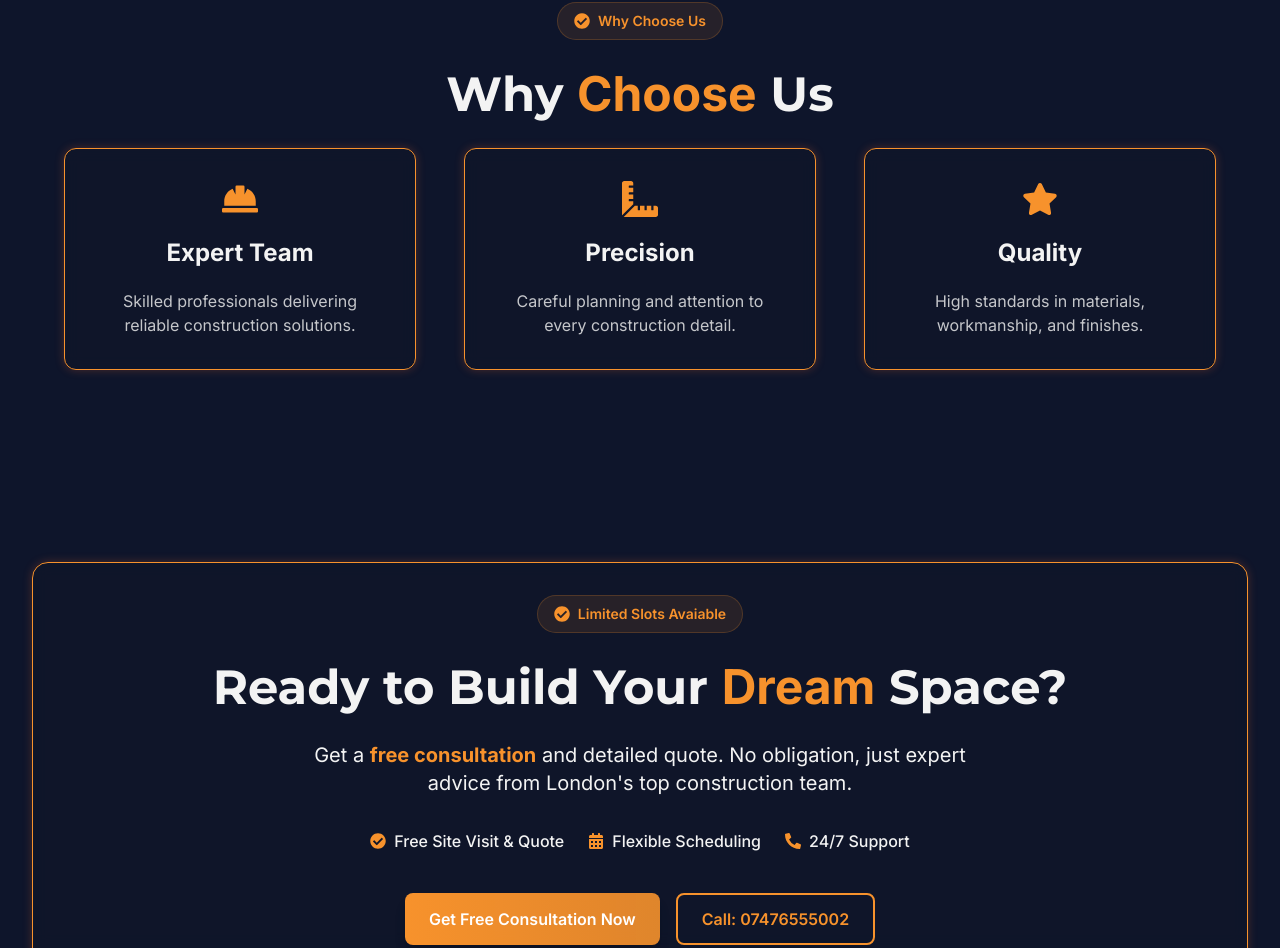
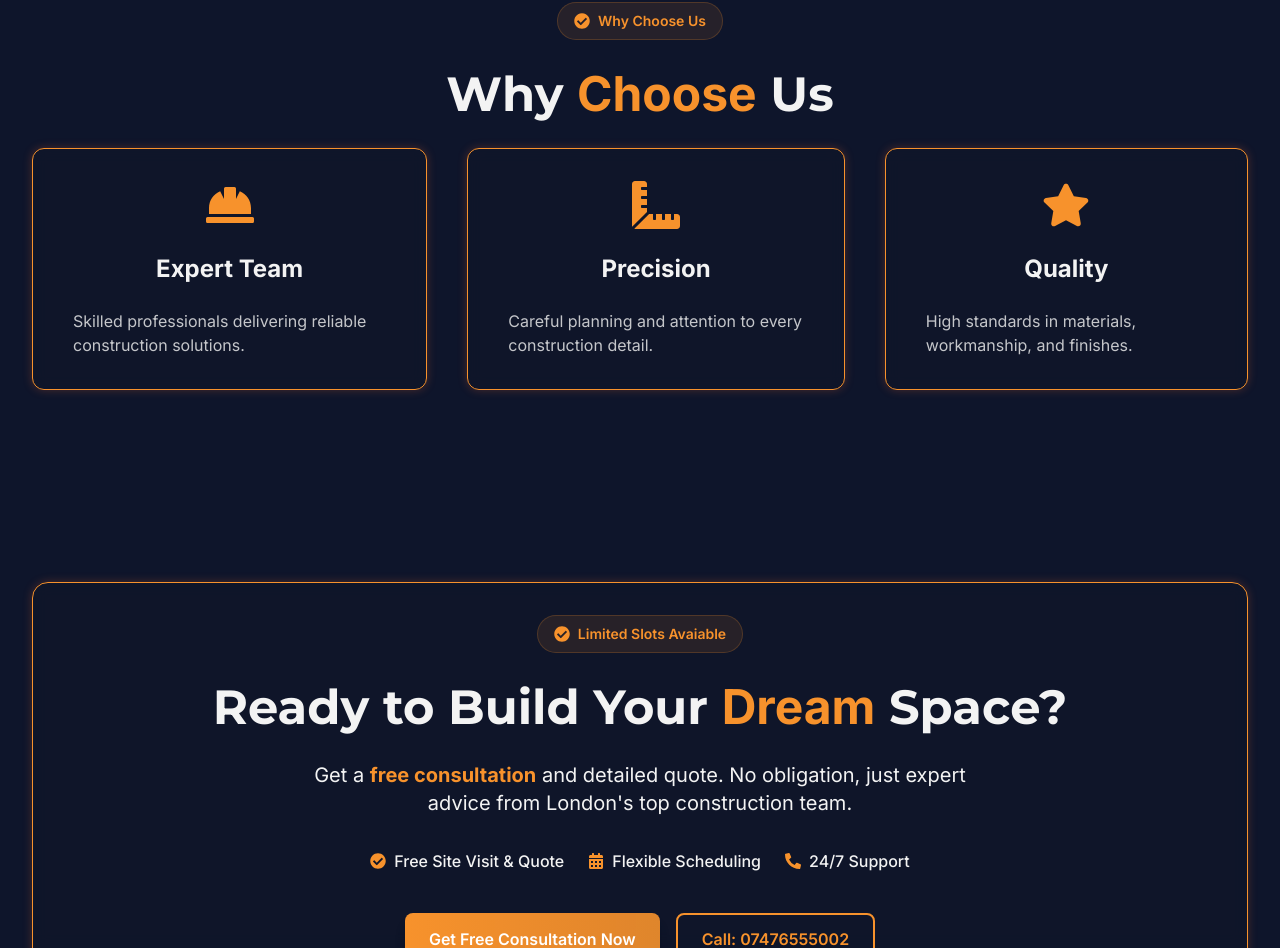
Before and after one commit to FarahS-Teams/fa-builders, a Next.js app: page /about in a window 1280 px wide. Shown: the part 4049-4997 px from the top of the page. Built offline with nearby package versions, Linux system fonts and the light colour scheme.

Commit message:
Home-Cards-padding-update-commit

```diff
--- a/components/home/CTASection.jsx
+++ b/components/home/CTASection.jsx
@@ -28,7 +28,7 @@ const CTASection = () => {
       <div className="content py-16 md:py-24">
         {/* Main CTA Card */}
         <div
-          className={`${currentTheme.card} rounded-2xl py-17 md:py-16 px-5 text-center relative overflow-hidden`}
+          className={`${currentTheme.card} rounded-2xl text-center relative overflow-hidden`}
         >
           {/* Badge */}
           <Badge text={"Limited Slots Avaiable"} />
--- a/components/home/HeroSection.jsx
+++ b/components/home/HeroSection.jsx
@@ -69,7 +69,7 @@ const HeroSection = () => {
             <div className="relative">
               <div className="absolute -inset-4 bg-linear-to-r from-secondary/20 to-secondary/20 rounded-3xl blur-xl opacity-50"></div>
               <div
-                className={`relative rounded-2xl overflow-hidden ${currentTheme.card} border-2 border-secondary shadow-2xl`}
+                className={`relative rounded-2xl overflow-hidden border-2 border-secondary shadow-2xl`}
               >
                 {/* Skeleton */}
                 {!imageLoaded && (
@@ -90,7 +90,7 @@ const HeroSection = () => {
 
             {/* Card 1 */}
             <div
-              className={`${currentTheme.background} absolute -bottom-6 -left-2 md:-left-6 ${currentTheme.card} p-3 md:p-4 rounded-xl shadow-xl border border-secondary max-w-xs`}
+              className={`${currentTheme.background} absolute -bottom-6 -left-2 md:-left-6 ${currentTheme.card} rounded-xl shadow-xl border border-secondary max-w-xs`}
             >
               <div className="flex items-center gap-3">
                 <div className="p-2 bg-secondary rounded-lg">
@@ -105,7 +105,7 @@ const HeroSection = () => {
 
             {/*Card 2 */}
             <div
-              className={`absolute -top-2 -right-2 md:-right-6 ${currentTheme.card} p-3 md:p-4 rounded-xl shadow-xl border border-secondary/20 max-w-xs`}
+              className={`absolute -top-2 -right-2 md:-right-6 ${currentTheme.card} rounded-xl shadow-xl border border-secondary/20 max-w-xs`}
             >
               <div className="flex items-center gap-3">
                 <div className="p-2 bg-secondary rounded-lg">
--- a/components/home/PerksSection.jsx
+++ b/components/home/PerksSection.jsx
@@ -4,20 +4,20 @@ import { useContext } from "react";
 import { FaHardHat, FaRulerCombined, FaStar } from "react-icons/fa";
 import themeContext from "@/app/context/themeContext";
 import Badge from "../Badge";
-
+import SimpleCards from "../SimpleCards";
 const perksData = [
   {
-    icon: FaHardHat,
+    icon: <FaHardHat />,
     title: "Expert Team",
     desc: "Skilled professionals delivering reliable construction solutions.",
   },
   {
-    icon: FaRulerCombined,
+    icon: <FaRulerCombined />,
     title: "Precision",
     desc: "Careful planning and attention to every construction detail.",
   },
   {
-    icon: FaStar,
+    icon: <FaStar />,
     title: "Quality",
     desc: "High standards in materials, workmanship, and finishes.",
   },
@@ -47,34 +47,30 @@ const PerksSection = () => {
         </h2>
 
         {/* cards section */}
-        <div className="grid grid-cols-1 sm:grid-cols-2 lg:grid-cols-3 gap-6 sm:gap-8 lg:gap-12 w-full max-w-6xl">
-          {perksData.map((elem, index) => {
-            const Icon = elem.icon;
-            return (
+        <SimpleCards
+          content={perksData.map((item, index) => (
             <div
               key={index}
-                className={`rounded-xl flex flex-col items-center text-center gap-4 sm:gap-5
-                ${currentTheme.card} transition-all duration-300 group hover:-translate-y-2`}
+              className={`${currentTheme.card} flex flex-col justify-center items-center gap-6 rounded-xl hover:-translate-y-3 transition-all duration-300 ease-in`}
             >
-                <div className="text-secondary text-3xl sm:text-4xl group-hover:scale-110 transition-transform duration-300">
-                  <Icon />
+              <div className="text-3xl md:text-4xl lg:text-5xl text-secondary">
+                {item.icon}
               </div>
               <h4
                 className="font-bold text-lg sm:text-xl md:text-2xl"
                 style={{ fontFamily: "var(--font-inter)" }}
               >
-                  {elem.title}
+                {item.title}
               </h4>
               <p
                 className="text-sm sm:text-base opacity-80"
                 style={{ fontFamily: "var(--font-inter)" }}
               >
-                  {elem.desc}
+                {item.desc}
               </p>
             </div>
-            );
-          })}
-        </div>
+          ))}
+        />
       </div>
     </section>
   );
--- a/components/home/ServicesSection.jsx
+++ b/components/home/ServicesSection.jsx
@@ -7,19 +7,20 @@ import { MdOutlineAir, MdFoundation } from "react-icons/md";
 import themeContext from "@/app/context/themeContext";
 import { useContext } from "react";
 import Cta from "../Cta";
+import SimpleCards from "../SimpleCards";
 
 const ServicesSection = () => {
   const services = [
     {
-      icon: <MdFoundation className="text-3xl" />,
-      title: "New Build Construction",
+      icon: <MdFoundation />,
+      title: "New Build Services",
       description:
         "Complete residential and commercial construction from ground up. We handle everything from foundation to finishing with precision.",
       features: ["Custom Designs", "Quality Materials", "Timely Delivery"],
       path: "/services/build",
     },
     {
-      icon: <FaTools className="text-3xl" />,
+      icon: <FaTools />,
       title: "Complete Renovations",
       description:
         "Transform your existing space with our comprehensive renovation services. Modernize, expand, or completely redesign your property.",
@@ -31,7 +32,7 @@ const ServicesSection = () => {
       path: "/services/renovations",
     },
     {
-      icon: <MdOutlineAir className="text-3xl" />,
+      icon: <MdOutlineAir />,
       title: "HVAC & AC Installation",
       description:
         "Professional heating, ventilation, and air conditioning solutions for optimal comfort and energy efficiency in your space.",
@@ -68,14 +69,16 @@ const ServicesSection = () => {
         </h2>
 
         {/* Services section */}
-        <div className="flex flex-col md:flex-row lg:flex-row gap-4 md:gap-8 lg:gap-10">
-          {services.map((service, index) => (
+        <SimpleCards
+          content={services.map((service, index) => (
             <div
               key={index}
-              className={`group relative ${currentTheme.card} p-6 rounded-xl flex flex-col items-start justify-center gap-6 border border-secondary transition-all duration-500 hover:-translate-y-2`}
+              className={`${currentTheme.card} flex flex-col justify-center items-center gap-6 rounded-xl hover:-translate-y-3 transition-all duration-300 ease-in`}
             >
               {/* Icon */}
-              <div className="text-secondary">{service.icon}</div>
+              <div className="text-3xl md:text-4xl lg:text-5xl text-secondary">
+                {service.icon}
+              </div>
 
               {/* Content */}
               <div className="relative">
@@ -105,7 +108,7 @@ const ServicesSection = () => {
               </div>
             </div>
           ))}
-        </div>
+        />
       </div>
     </section>
   );
--- a/components/home/TestimonialsSection.jsx
+++ b/components/home/TestimonialsSection.jsx
@@ -136,9 +136,7 @@ const TestimonialsSection = () => {
           >
             {reviews.map((elem, index) => (
               <SwiperSlide key={index}>
-                <div
-                  className={`${currentTheme.card} p-6 md:p-8 rounded-xl mt-1 h-full`}
-                >
+                <div className={`${currentTheme.card} rounded-xl mt-1 h-full`}>
                   {/* Quote Icon */}
                   <div className="text-secondary text-2xl mb-4">
                     <FaQuoteLeft />
```
Lines whose indentation alone changed are shown as unchanged.
